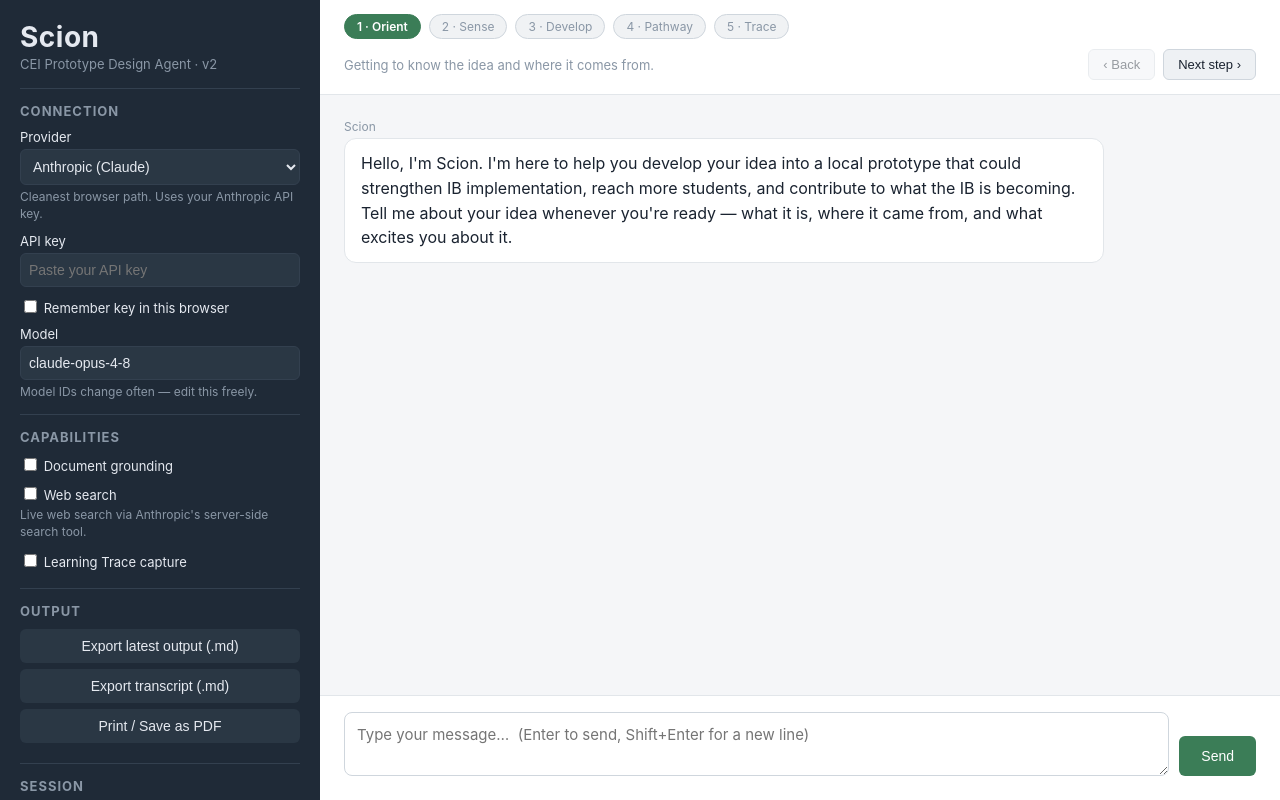
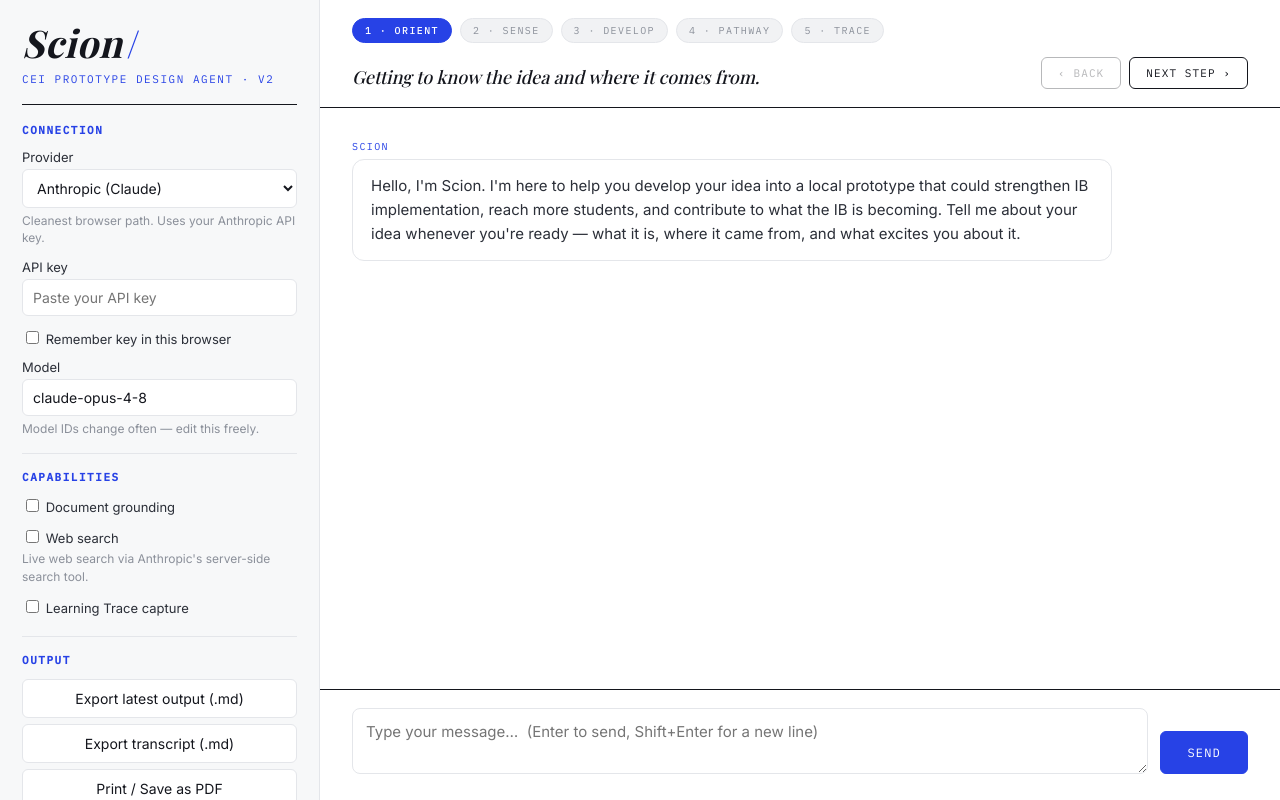
Before and after one commit to trgallagher-research/innovation-SCION, a plain HTML site: page v2/index.html in a window 1280 px wide. Drawn offline with nearby package versions, Linux system fonts and the light colour scheme; a web font is replaced by a local one.

Commit message:
Restyle v2 in the Innovation Process editorial design language
Adopts the Figma design's visual language: Playfair Display serif headings/
wordmark, cobalt-blue letter-spaced IBM Plex Mono eyebrow labels, Inter body,
white canvas with hairline rules, and the pink/blue two-tone in the step
stepper (current = cobalt, completed = rose). Layout and all JS hooks unchanged.

Co-Authored-By: Claude Opus 4.8 (1M context) <noreply@anthropic.com>

```diff
--- a/v2/index.html
+++ b/v2/index.html
@@ -4,6 +4,17 @@
     <meta charset="UTF-8" />
     <meta name="viewport" content="width=device-width, initial-scale=1.0" />
     <title>Scion v2 — CEI Prototype Design Agent</title>
+
+    <!-- Fonts (match the Innovation Process design language):
+           - Playfair Display: high-contrast serif for display headings
+           - Inter: clean grotesque for body text
+           - IBM Plex Mono: letter-spaced uppercase eyebrow labels & numerals -->
+    <link rel="preconnect" href="https://fonts.googleapis.com" />
+    <link rel="preconnect" href="https://fonts.gstatic.com" crossorigin />
+    <link
+      href="https://fonts.googleapis.com/css2?family=Playfair+Display:ital,wght@0,500;0,700;1,500;1,700&family=Inter:wght@400;500;600&family=IBM+Plex+Mono:wght@400;500&display=swap"
+      rel="stylesheet"
+    />
 
     <!-- App styles -->
     <link rel="stylesheet" href="styles.css" />
@@ -23,7 +34,7 @@
       <!-- ============================ SIDEBAR ============================ -->
       <aside class="sidebar">
         <div class="sidebar-header">
-          <h1>Scion</h1>
+          <h1 class="wordmark"><em>Scion</em><span class="wm-slash">/</span></h1>
           <p class="tagline">CEI Prototype Design Agent · v2</p>
         </div>
 
--- a/v2/styles.css
+++ b/v2/styles.css
@@ -1,23 +1,44 @@
-/* styles.css
+/* styles.css  (SCION v2 — "Innovation Process" editorial restyle)
    ----------------------------------------------------------------------------
-   Styling for the Scion chatbot: a fixed left sidebar plus a flexible chat pane.
-   Kept simple and readable — a small palette, a few component classes, and a
-   print section at the bottom so "Save as PDF" prints only the conversation.
+   Visual language adopted from the Innovation Process Prototype (Figma):
+     - High-contrast serif (Playfair Display) for display headings / wordmark.
+     - Clean grotesque (Inter) for body text.
+     - Letter-spaced uppercase MONO (IBM Plex Mono) for "eyebrow" labels and
+       small numerals, coloured cobalt blue.
+     - White canvas, generous whitespace, thin hairline rules.
+     - Two-tone process palette: cobalt blue + soft rose (pink), echoed in the
+       step stepper (current = blue, completed = pink).
+   Layout is unchanged (light sidebar + chat pane) — only the skin changes, so
+   all the JS hooks (ids/classes) keep working.
    ---------------------------------------------------------------------------- */
 
-/* ---- Theme variables (one place to tweak colours/spacing) ---- */
+/* ---- Theme variables (one place to tweak colours / fonts / spacing) ---- */
 :root {
-  --bg: #f5f6f8;
-  --sidebar-bg: #1f2a37;
-  --sidebar-text: #e5e9f0;
-  --panel-border: #33404f;
-  --accent: #3b7d57; /* "new growth" green, nodding to Scion's name */
-  --accent-dark: #2f6346;
-  --user-bubble: #dceafe;
-  --assistant-bubble: #ffffff;
+  /* Fonts */
+  --font-serif: "Playfair Display", Georgia, "Times New Roman", serif;
+  --font-sans: "Inter", -apple-system, BlinkMacSystemFont, "Segoe UI", Roboto,
+    Helvetica, Arial, sans-serif;
+  --font-mono: "IBM Plex Mono", ui-monospace, SFMono-Regular, Menlo, Consolas,
+    monospace;
+
+  /* Colours */
+  --bg: #ffffff; /* chat canvas */
+  --sidebar-bg: #f7f8f9; /* light editorial sidebar */
+  --ink: #14161d; /* near-black headings */
+  --text: #2b2f38; /* body text */
+  --muted: #8b909a; /* secondary text */
+  --line: #e4e6ea; /* subtle hairline (borders) */
+  --rule: #14161d; /* strong editorial divider rule */
+
+  --accent: #2742e6; /* cobalt blue (eyebrows, links, current step) */
+  --accent-dark: #1b30bf;
+  --accent-soft: #eceefd; /* very light blue fill */
+
+  --pink: #f8dede; /* funnel rose (completed steps) */
+  --pink-border: #f0cdcd;
+  --pink-text: #9a5b5b;
+
   --danger: #b3402f;
-  --text: #1a2330;
-  --muted: #8a97a6;
 }
 
 * {
@@ -28,10 +49,21 @@ html,
 body {
   margin: 0;
   height: 100%;
-  font-family: -apple-system, BlinkMacSystemFont, "Segoe UI", Roboto, Helvetica,
-    Arial, sans-serif;
+  font-family: var(--font-sans);
   color: var(--text);
   background: var(--bg);
+  -webkit-font-smoothing: antialiased;
+}
+
+/* Reusable "eyebrow" label: small uppercase letter-spaced cobalt mono. */
+.tagline,
+.panel h2,
+.message-label,
+.step-pill,
+.step-eyebrow {
+  font-family: var(--font-mono);
+  text-transform: uppercase;
+  letter-spacing: 0.14em;
 }
 
 /* ---- Overall two-column layout ---- */
@@ -45,52 +77,87 @@ body {
   width: 320px;
   flex-shrink: 0;
   background: var(--sidebar-bg);
-  color: var(--sidebar-text);
-  padding: 20px;
+  color: var(--text);
+  padding: 24px 22px;
   overflow-y: auto;
+  border-right: 1px solid var(--line);
 }
 
-.sidebar-header h1 {
+.sidebar-header {
+  padding-bottom: 18px;
+  border-bottom: 1px solid var(--rule);
+}
+
+/* Wordmark: serif italic "Scion" with a cobalt slash, echoing the design's
+   "Innovation /" motif. */
+.wordmark {
   margin: 0;
-  font-size: 28px;
+  font-family: var(--font-serif);
+  font-size: 38px;
+  font-weight: 700;
+  line-height: 1;
+  color: var(--ink);
   letter-spacing: 0.5px;
 }
 
+.wordmark em {
+  font-style: italic;
+}
+
+.wm-slash {
+  color: var(--accent);
+  font-style: normal;
+  margin-left: 4px;
+}
+
 .tagline {
-  margin: 2px 0 16px;
-  color: var(--muted);
-  font-size: 13px;
+  margin: 10px 0 0;
+  color: var(--accent);
+  font-size: 11px;
 }
 
 .panel {
-  border-top: 1px solid var(--panel-border);
-  padding: 14px 0;
+  border-top: 1px solid var(--line);
+  padding: 16px 0;
+}
+
+.panel:first-of-type {
+  border-top: none;
+  padding-top: 18px;
 }
 
 .panel h2 {
-  margin: 0 0 10px;
-  font-size: 13px;
-  text-transform: uppercase;
-  letter-spacing: 1px;
-  color: var(--muted);
+  margin: 0 0 12px;
+  font-size: 11px;
+  color: var(--accent);
 }
 
 .sidebar label {
   display: block;
-  margin: 10px 0 4px;
+  margin: 12px 0 4px;
   font-size: 13px;
+  color: var(--text);
 }
 
 .sidebar select,
 .sidebar input[type="text"],
 .sidebar input[type="password"] {
   width: 100%;
-  padding: 8px;
-  border: 1px solid var(--panel-border);
+  padding: 9px 10px;
+  border: 1px solid var(--line);
   border-radius: 6px;
-  background: #2a3744;
-  color: var(--sidebar-text);
+  background: #ffffff;
+  color: var(--ink);
+  font-family: var(--font-sans);
   font-size: 14px;
+}
+
+.sidebar select:focus,
+.sidebar input[type="text"]:focus,
+.sidebar input[type="password"]:focus {
+  outline: none;
+  border-color: var(--accent);
+  box-shadow: 0 0 0 3px var(--accent-soft);
 }
 
 .checkbox {
@@ -103,26 +170,28 @@ body {
 
 .checkbox input {
   width: auto;
+  accent-color: var(--accent);
 }
 
 .note {
   margin: 4px 0 0;
   font-size: 12px;
   color: var(--muted);
-  line-height: 1.4;
+  line-height: 1.45;
 }
 
 .subpanel {
-  margin: 8px 0;
-  padding: 10px;
-  background: rgba(255, 255, 255, 0.04);
-  border-radius: 6px;
+  margin: 10px 0;
+  padding: 12px;
+  background: #ffffff;
+  border: 1px solid var(--line);
+  border-radius: 8px;
 }
 
 .subpanel input[type="file"] {
   width: 100%;
   font-size: 12px;
-  color: var(--sidebar-text);
+  color: var(--text);
 }
 
 .doc-list {
@@ -145,38 +214,45 @@ body {
   font-size: 13px;
 }
 
-/* Buttons */
+/* Buttons (sidebar = full width, light, hairline border) */
 .btn {
   display: block;
   width: 100%;
   margin: 6px 0;
-  padding: 9px;
-  border: none;
+  padding: 10px;
+  border: 1px solid var(--line);
   border-radius: 6px;
-  background: #2a3744;
-  color: var(--sidebar-text);
+  background: #ffffff;
+  color: var(--ink);
+  font-family: var(--font-sans);
   font-size: 14px;
   cursor: pointer;
+  transition: background 0.12s ease, border-color 0.12s ease;
 }
 
 .btn:hover {
-  background: #34434f;
+  background: #f1f2f4;
+  border-color: #d4d7dc;
 }
 
 .btn-danger {
+  background: #fff;
+  border-color: var(--danger);
+  color: var(--danger);
+}
+
+.btn-danger:hover {
   background: var(--danger);
   color: #fff;
 }
 
-.btn-danger:hover {
-  background: #9a3526;
-}
-
 .disclaimer {
-  margin-top: 16px;
+  margin-top: 18px;
+  padding-top: 16px;
+  border-top: 1px solid var(--line);
   font-size: 11px;
   color: var(--muted);
-  line-height: 1.5;
+  line-height: 1.55;
 }
 
 /* ============================ CHAT PANE ============================ */
@@ -185,14 +261,15 @@ body {
   display: flex;
   flex-direction: column;
   min-width: 0; /* lets long content wrap instead of stretching the layout */
+  background: var(--bg);
 }
 
-/* ---- Step bar (v2): stepper pills + caption + Back/Next controls ---- */
+/* ---- Step bar: stepper pills + caption + Back/Next controls ---- */
 .step-bar {
   flex-shrink: 0;
-  padding: 14px 24px;
-  border-bottom: 1px solid #e2e6ea;
-  background: #fff;
+  padding: 18px 32px;
+  border-bottom: 1px solid var(--rule);
+  background: var(--bg);
 }
 
 .step-stepper {
@@ -201,43 +278,48 @@ body {
   gap: 8px;
 }
 
-/* One pill per step. Default = upcoming; .step-done = already passed;
-   .step-current = where the conversation is now. */
+/* One pill per step. Default = upcoming; .step-done = completed (rose, echoing
+   the funnel's early stages); .step-current = where we are now (cobalt). */
 .step-pill {
-  padding: 4px 12px;
+  padding: 5px 12px;
   border-radius: 999px;
-  font-size: 12px;
-  border: 1px solid #cfd6dd;
+  font-size: 10px;
+  border: 1px solid var(--line);
   color: var(--muted);
-  background: #f0f2f4;
+  background: #f1f2f4;
   white-space: nowrap;
 }
 
 .step-pill.step-done {
-  color: var(--accent-dark);
-  border-color: #bcd9c8;
-  background: #eaf4ee;
+  color: var(--pink-text);
+  border-color: var(--pink-border);
+  background: var(--pink);
 }
 
 .step-pill.step-current {
-  color: #fff;
+  color: #ffffff;
   border-color: var(--accent);
   background: var(--accent);
-  font-weight: 600;
+  font-weight: 500;
 }
 
 .step-controls {
   display: flex;
   justify-content: space-between;
-  align-items: center;
-  gap: 12px;
-  margin-top: 10px;
+  align-items: flex-end;
+  gap: 16px;
+  margin-top: 14px;
 }
 
+/* Caption for the current step — serif italic for an editorial feel. */
 .step-blurb {
   margin: 0;
-  font-size: 13px;
-  color: var(--muted);
+  font-family: var(--font-serif);
+  font-style: italic;
+  font-size: 18px;
+  line-height: 1.3;
+  color: var(--ink);
+  max-width: 60ch;
 }
 
 .step-nav {
@@ -246,23 +328,27 @@ body {
   flex-shrink: 0;
 }
 
-/* Compact buttons for the step bar (the base .btn is full-width for the sidebar). */
+/* Compact step-bar buttons (the base .btn is full-width for the sidebar). */
 .btn-step {
   width: auto;
   margin: 0;
-  padding: 7px 14px;
-  font-size: 13px;
-  background: #eef1f4;
-  color: var(--text);
-  border: 1px solid #cfd6dd;
+  padding: 8px 16px;
+  font-family: var(--font-mono);
+  font-size: 11px;
+  text-transform: uppercase;
+  letter-spacing: 0.1em;
+  background: #ffffff;
+  color: var(--ink);
+  border: 1px solid var(--rule);
 }
 
 .btn-step:hover:not(:disabled) {
-  background: #e2e7ec;
+  background: var(--ink);
+  color: #ffffff;
 }
 
 .btn-step:disabled {
-  opacity: 0.45;
+  opacity: 0.3;
   cursor: not-allowed;
 }
 
@@ -271,22 +357,25 @@ body {
   align-self: center;
   max-width: 760px;
   text-align: center;
-  font-size: 12px;
-  color: var(--muted);
-  padding: 4px 14px;
-  border-top: 1px solid #e2e6ea;
-  border-bottom: 1px solid #e2e6ea;
-  background: #fbfcfd;
+  font-family: var(--font-mono);
+  text-transform: uppercase;
+  letter-spacing: 0.12em;
+  font-size: 11px;
+  color: var(--accent);
+  padding: 8px 16px;
+  border-top: 1px solid var(--line);
+  border-bottom: 1px solid var(--line);
+  background: var(--accent-soft);
   border-radius: 6px;
 }
 
 .messages {
   flex: 1;
   overflow-y: auto;
-  padding: 24px;
+  padding: 32px;
   display: flex;
   flex-direction: column;
-  gap: 16px;
+  gap: 22px;
 }
 
 .message {
@@ -302,9 +391,14 @@ body {
 }
 
 .message-label {
-  font-size: 12px;
+  font-size: 10px;
   color: var(--muted);
-  margin-bottom: 4px;
+  margin-bottom: 6px;
+}
+
+/* Scion's name label picks up the cobalt accent. */
+.message-assistant .message-label {
+  color: var(--accent);
 }
 
 .message-user .message-label {
@@ -312,43 +406,75 @@ body {
 }
 
 .message-content {
-  padding: 12px 16px;
+  padding: 14px 18px;
   border-radius: 12px;
-  background: var(--assistant-bubble);
-  border: 1px solid #e2e6ea;
-  line-height: 1.55;
+  background: #ffffff;
+  border: 1px solid var(--line);
+  line-height: 1.6;
+  font-size: 15px;
+  color: var(--text);
   white-space: normal;
   overflow-wrap: anywhere; /* prevent long tokens/URLs from overflowing */
 }
 
 .message-user .message-content {
-  background: var(--user-bubble);
-  border-color: #c4dbf5;
+  background: var(--accent-soft);
+  border-color: #d7dcfb;
+  color: var(--ink);
 }
 
-/* Tidy up Markdown elements inside bubbles */
+/* Markdown inside bubbles: serif headings echo the editorial display type. */
+.message-content h1,
+.message-content h2,
+.message-content h3 {
+  font-family: var(--font-serif);
+  font-weight: 700;
+  color: var(--ink);
+  line-height: 1.2;
+  margin: 16px 0 8px;
+}
+.message-content h1 {
+  font-size: 26px;
+}
+.message-content h2 {
+  font-size: 21px;
+}
+.message-content h3 {
+  font-size: 17px;
+}
 .message-content p:first-child {
   margin-top: 0;
 }
 .message-content p:last-child {
   margin-bottom: 0;
 }
+.message-content a {
+  color: var(--accent);
+}
 .message-content pre {
-  background: #f0f2f4;
-  padding: 10px;
+  background: #f5f6f8;
+  padding: 12px;
   border-radius: 6px;
   overflow-x: auto;
 }
 .message-content code {
-  font-family: "SFMono-Regular", Consolas, monospace;
+  font-family: var(--font-mono);
   font-size: 13px;
+}
+.message-content blockquote {
+  margin: 8px 0;
+  padding-left: 14px;
+  border-left: 3px solid var(--accent);
+  color: var(--muted);
 }
 
 /* Status line */
 .status {
-  padding: 6px 24px;
-  font-size: 13px;
-  min-height: 20px;
+  padding: 6px 32px;
+  font-family: var(--font-mono);
+  font-size: 12px;
+  letter-spacing: 0.04em;
+  min-height: 22px;
 }
 .status-info {
   color: var(--muted);
@@ -361,37 +487,51 @@ body {
 /* Composer (input area) */
 .composer {
   display: flex;
-  gap: 10px;
-  padding: 16px 24px 24px;
-  border-top: 1px solid #e2e6ea;
-  background: #fff;
+  gap: 12px;
+  padding: 18px 32px 26px;
+  border-top: 1px solid var(--rule);
+  background: var(--bg);
 }
 
 .chat-input {
   flex: 1;
   resize: vertical;
-  padding: 12px;
-  border: 1px solid #cfd6dd;
+  padding: 13px;
+  border: 1px solid var(--line);
   border-radius: 8px;
   font-size: 15px;
-  font-family: inherit;
+  font-family: var(--font-sans);
+  color: var(--ink);
+}
+
+.chat-input:focus {
+  outline: none;
+  border-color: var(--accent);
+  box-shadow: 0 0 0 3px var(--accent-soft);
 }
 
 .btn-send {
   width: auto;
   align-self: flex-end;
-  padding: 12px 22px;
+  padding: 13px 26px;
   background: var(--accent);
+  border: 1px solid var(--accent);
   color: #fff;
+  font-family: var(--font-mono);
+  font-size: 12px;
+  text-transform: uppercase;
+  letter-spacing: 0.1em;
   margin: 0;
 }
 
 .btn-send:hover {
   background: var(--accent-dark);
+  border-color: var(--accent-dark);
 }
 
 .btn-send:disabled {
   background: var(--muted);
+  border-color: var(--muted);
   cursor: not-allowed;
 }
 
@@ -422,5 +562,6 @@ body {
   .message-content {
     border: none;
     padding: 4px 0;
+    background: transparent !important;
   }
 }
```
